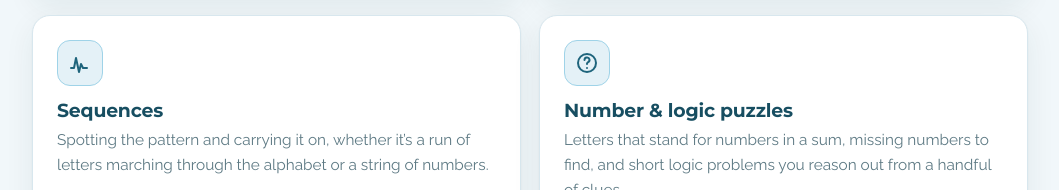
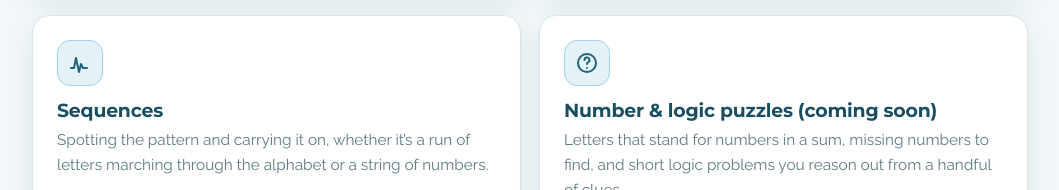
Before and after one commit to TomSandersonTutoring/11plus-resources, a plain HTML site: page 11-resource-hub/verbal-reasoning/index.html in a window 1280 px wide. Shown: the part 1430-1620 px from the top of the page, without its empty margins (110-1169 px from the left). Drawn offline with Linux system fonts and the light colour scheme.

Commit message:
Add coming soon label to Number & logic puzzles

```diff
--- a/11-resource-hub/verbal-reasoning/index.html
+++ b/11-resource-hub/verbal-reasoning/index.html
@@ -191,7 +191,7 @@ button{font-family:inherit}
 
     <a class="card" href="#">
       <span class="ic" aria-hidden="true"><svg viewBox="0 0 24 24"><circle cx="12" cy="12" r="9"/><path d="M9.5 9a2.5 2.5 0 1 1 3.4 2.3c-.6.3-.9.7-.9 1.4v.3"/><path d="M12 17h.01"/></svg></span>
-      <h3>Number &amp; logic puzzles</h3>
+      <h3>Number &amp; logic puzzles (coming soon)</h3>
       <p>Letters that stand for numbers in a sum, missing numbers to find, and short logic problems you reason out from a handful of clues.</p>
       <div class="tags"><span class="ct">3 types</span><span>Letters for numbers</span><span>Logic</span></div>
       <span class="enter">Explore
```
